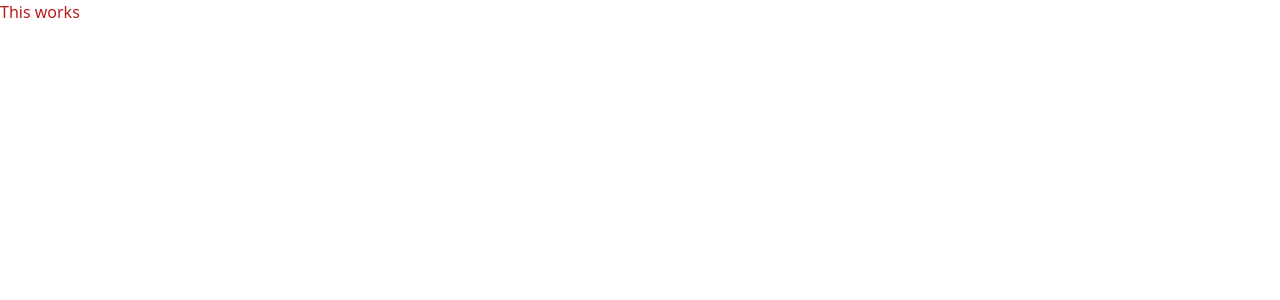
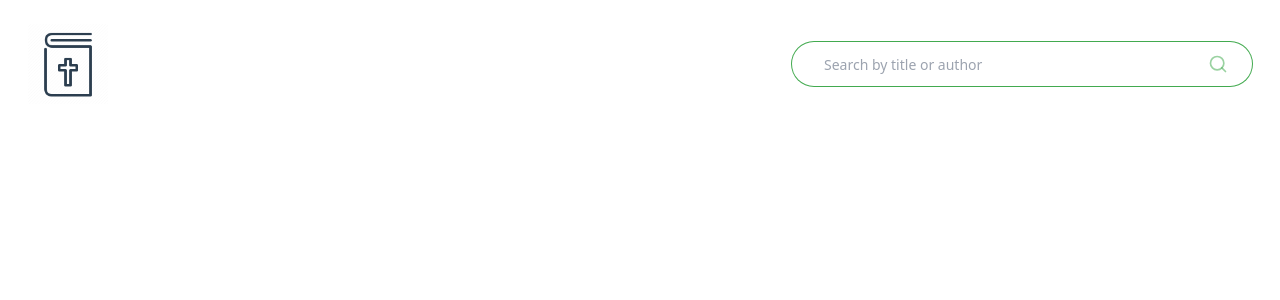
Before and after one commit to NatiG100/book-sharing-app-front, a Next.js app: page / in a window 1280 px wide. Shown: the top 300 px of the page. Built offline with nearby package versions, Linux system fonts and the light colour scheme.

Commit message:
create app-bar

```diff
--- a/app/page.tsx
+++ b/app/page.tsx
@@ -1,7 +1,10 @@
+import AppBar from '@/components/AppBar'
 import Image from 'next/image'
 
 export default function Home() {
   return (
-    <p className='text-red-700'>This works</p>
+    <div className='w-screen max-w-[1420px] ml-auto mr-auto'>
+      <AppBar/>
+    </div>
   )
 }
--- /dev/null
+++ b/components/AppBar.tsx
@@ -0,0 +1,26 @@
+"use client";
+import Image from "next/image";
+import {   useState } from "react";
+import SearchBar from "./UIElements/SearchBar";
+
+export interface AppBarProps {
+
+}
+
+export default function AppBar(props:AppBarProps){
+const [query,setQuery] = useState<string>('');
+const handleChange = (event:React.ChangeEvent<HTMLInputElement>)=>{
+    setQuery(event.target.value);
+}
+    return(
+        <div className="w-full flex p-6 px-7 items-center justify-between flex-col md:flex-row">
+            <Image
+                src="/logo.png"
+                alt="logo"
+                width={80}
+                height={100}
+            />
+            <SearchBar value={query} onChange={handleChange}/>
+        </div>
+    );
+}
--- /dev/null
+++ b/components/UIElements/SearchBar.tsx
@@ -0,0 +1,30 @@
+import {FiSearch as SearchIcon} from 'react-icons/fi'
+export interface SearchBarProps{
+    value:string,
+    onChange:(event:React.ChangeEvent<HTMLInputElement>)=>void
+}
+
+export default function SearchBar(props:SearchBarProps){
+    return(
+        <div className='relative w-full max-w-[460px] h-11 flex items-center'>
+            <input
+                value={props.value}
+                onChange={props.onChange}
+                className='
+                    ring-1 ring-[#42aa4f] rounded-full
+                    w-full h-full bg-white pl-8 pr-14
+                    absolute top-0 bottom-0 left-0 right-0 text-sm
+
+                    '
+                placeholder='Search by title or author'
+            >
+            </input>
+            <SearchIcon className='
+                absolute right-4 text-[#42aa4f88] text-4xl
+                p-2 hover:text-[#42aa4f] transition-colors
+                cursor-pointer
+            '
+            />
+        </div>
+    );
+}
--- a/package.json
+++ b/package.json
@@ -19,6 +19,7 @@
     "postcss": "8.4.23",
     "react": "18.2.0",
     "react-dom": "18.2.0",
+    "react-icons": "^4.8.0",
     "tailwindcss": "3.3.2",
     "typescript": "5.0.4"
   }
```
Also changed, not shown: public/logo.png (added), src/AppBar.tsx (deleted), 1 other file (tests, documents, lock files or other folders).
